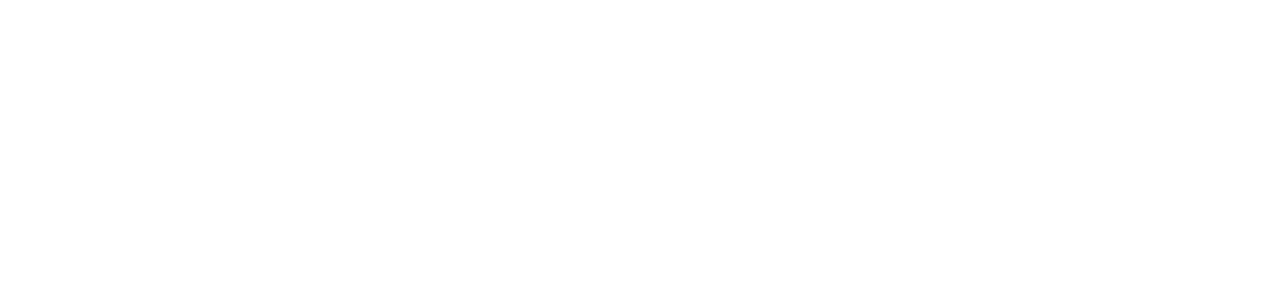
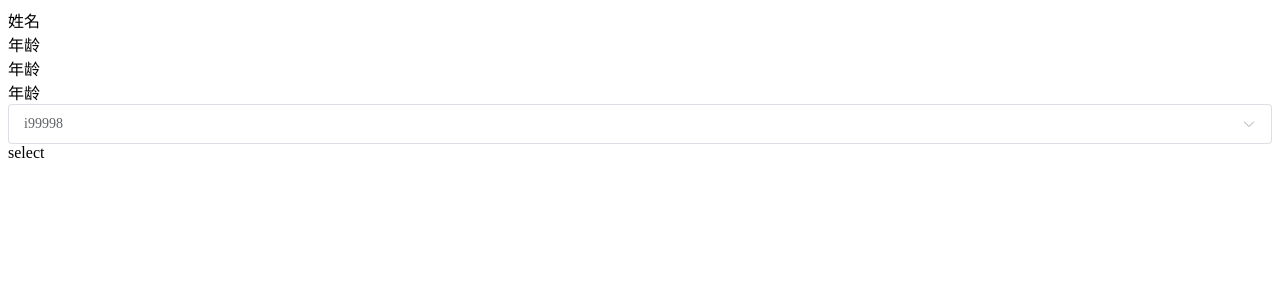
Before and after one commit to ZLENGANG/roninz-form, a Vue app: page / in a window 1280 px wide. Shown: the top 300 px of the page. Built offline with nearby package versions, Linux system fonts and the light colour scheme.

Commit message:
详情组件

```diff
--- a/src/App.vue
+++ b/src/App.vue
@@ -1,43 +1,62 @@
 <template>
-  <r-form readonly :formConfig="formConfig"></r-form>
+  <r-form readonly :formConfig="formConfig" :formData="{}"></r-form>
+
+  <el-select-v2
+    v-model="value"
+    :options="options"
+    placeholder="Please select"
+    size="large"
+  />
+
+  <r-select></r-select>
 </template>
 
 <script setup lang="ts">
-import { ref } from 'vue';
+import { ref } from "vue";
+import { ElSelectV2 } from "element-plus";
+
+const initials = ["a", "b", "c", "d", "e", "f", "g", "h", "i", "j"];
+
+const value = ref("Option 99999");
+const options = Array.from({ length: 100000 }).map((_, idx) => ({
+  value: `Option ${idx + 1}`,
+  label: `${initials[idx % 10]}${idx}`,
+}));
+
 const formConfig = ref<RFormItemProps[]>([
   {
-    key: 'name',
-    label: '姓名',
-    type: 'input',
+    key: "name",
+    label: "姓名",
+    type: "input",
   },
   {
-    key: 'age',
-    label: '年龄',
-    type: 'input',
+    key: "age",
+    label: "年龄",
+    type: "input",
     hide: true,
   },
   {
-    key: 'age1',
-    label: '年龄',
-    type: 'input',
+    key: "age1",
+    label: "年龄",
+    type: "input",
   },
   {
-    key: 'age2',
-    label: '年龄',
-    type: 'input',
+    key: "age2",
+    label: "年龄",
+    type: "input",
   },
   {
-    key: 'age3',
-    label: '年龄',
+    key: "age3",
+    label: "年龄",
     hide: true,
-    type: 'input',
+    type: "input",
   },
   {
-    key: 'age4',
-    label: '年龄',
-    type: 'input',
+    key: "age4",
+    label: "年龄",
+    type: "input",
     style: {
-      width: '100px',
+      width: "100px",
     },
   },
 ]);
--- a/src/components/r-form/components/readonly-view/index.vue
+++ b/src/components/r-form/components/readonly-view/index.vue
@@ -4,29 +4,54 @@
       v-for="item in form_config"
       :key="item.key"
       :class="item.cls"
-      :style="(item.style as StyleValue)"
-    ></section>
+      :style="item.style"
+    >
+      <span class="r-form-readonly-label">
+        <slot :name="`${item.key}-label`" :label="item.label">
+          <span :title="item.label"> {{ item.label }}</span>
+        </slot>
+      </span>
+
+      <section class="r-form-readonly-content">
+        <template v-if="item.type">
+          <template v-if="isInnerComponent(item.type)">
+            {{ formatFormItem(item) }}
+          </template>
+        </template>
+      </section>
+    </section>
   </section>
 </template>
 
 <script setup lang="ts">
-import type { RReadonlyViewProps } from '../../index';
-import { watch, ref, StyleValue } from 'vue';
+import type { RReadonlyViewProps } from "../../index";
+import { watch, ref, StyleValue } from "vue";
 
-const { formConfig, formStyle } = withDefaults(
+const { formConfig, formStyle, formData } = withDefaults(
   defineProps<RReadonlyViewProps>(),
   {
     formStyle() {
       return {
-        '--grid-count': 3,
+        "--grid-count": 3,
       };
     },
     formConfig: () => [],
+    formData: () => ({}),
   }
 );
 
 const form_config = ref<RFormItemProps[]>([]);
 const curSpan = ref(0);
+const innerComponents = [
+  "input",
+  "input-number",
+  "input-money",
+  "textarea",
+  "select",
+  "checkbox",
+  "radio",
+  "date",
+];
 
 watch(
   formConfig,
@@ -36,10 +61,11 @@
   { deep: true, immediate: true }
 );
 
+/* 获取表单配置 */
 function getFormConfig(config: RFormItemProps[] = []) {
-  const count = formStyle['--grid-count'] || 3;
+  const count = formStyle["--grid-count"] || 3;
   const filterConfig = config.filter((item) => !item.hide);
-  const BASE_NAME = 'r-form-readonly';
+  const BASE_NAME = "r-form-readonly";
 
   form_config.value = filterConfig.map((item, index) => {
     const cls = [`${BASE_NAME}-col`, `${BASE_NAME}-${item.key}`];
@@ -77,6 +103,41 @@
   });
   console.log(form_config.value, count);
 }
+
+/* 判断是否为内置组件 */
+function isInnerComponent(name: string) {
+  return innerComponents.includes(name);
+}
+
+/* 格式化表单配置 */
+function formatFormItem(formItem: RFormItemProps) {
+  const { type, key, initValue } = formItem;
+  let text = "";
+  switch (type) {
+    case "input":
+    case "input-number":
+    case "textarea":
+      text = formData[key] || initValue;
+      break;
+
+    case "select":
+      text = formatSelect(formItem);
+      break;
+    default:
+      text = initValue || "-";
+  }
+
+  return text;
+}
+
+function formatSelect(formItem: RFormItemProps) {
+  const { key, config } = formItem;
+  const value = formData[key];
+  const option = config?.options?.find(
+    (item: { value: any }) => item.value === value
+  );
+  return option?.label || "-";
+}
 </script>
 
 <style scoped></style>
--- a/src/components/r-form/index.d.ts
+++ b/src/components/r-form/index.d.ts
@@ -1,3 +1,8 @@
+type GridCount = {
+  /** 一行列数 */
+  "--grid-count"?: number;
+};
+
 /**通用表单属性 */
 export interface RFormCommonProps {
   /**表单样式 */
@@ -5,6 +10,11 @@
 
   /**表单配置 */
   formConfig: RFormItemProps[];
+
+  /**表单数据 */
+  formData: {
+    [key: string]: any;
+  };
 }
 
 /**表单属性 */
@@ -17,7 +27,7 @@
    * - inline - 水平布局
    * - vertical - 垂直布局
    */
-  layout?: 'inline' | 'vertical';
+  layout?: "inline" | "vertical";
 }
 
 /**详情表单组件属性 */
--- a/src/components/r-form/index.vue
+++ b/src/components/r-form/index.vue
@@ -3,6 +3,7 @@
     v-if="readonly"
     :form-config="formConfig"
     :form-style="formStyle"
+    :form-data="formData"
   />
   <form-view v-else />
 </template>
@@ -21,6 +22,7 @@
     };
   },
   formConfig: () => [],
+  formData: () => ({}),
 });
 </script>
 
--- /dev/null
+++ b/src/components/r-select/index.vue
@@ -0,0 +1,7 @@
+<template>
+  <div>select</div>
+</template>
+
+<script setup lang="ts"></script>
+
+<style scoped></style>
--- a/src/types/components.d.ts
+++ b/src/types/components.d.ts
@@ -1,9 +1,11 @@
 import RForm from "../components/r-form/index.vue";
 import RTable from "../components/r-table/index.vue";
+import RSelect from "../components/r-select/index.vue";
 
 declare module "@vue/runtime-core" {
   export interface GlobalComponents {
     RForm: typeof RForm;
     RTable: typeof RTable;
+    RSelect: typeof RSelect;
   }
 }
```
Also changed, not shown: src/types/global.d.ts (+28 -8 lines).
